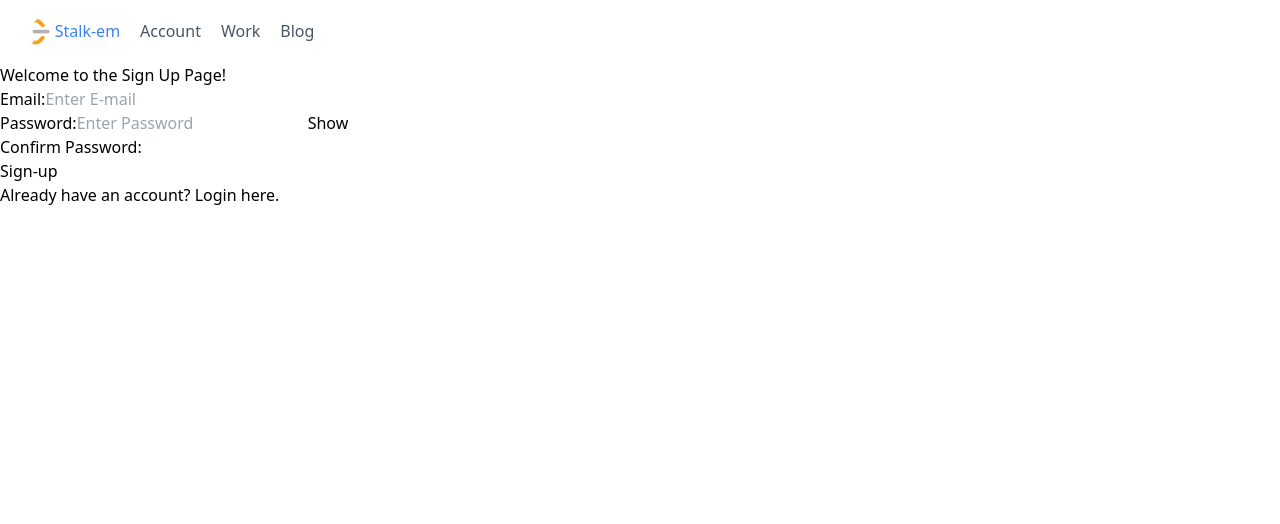
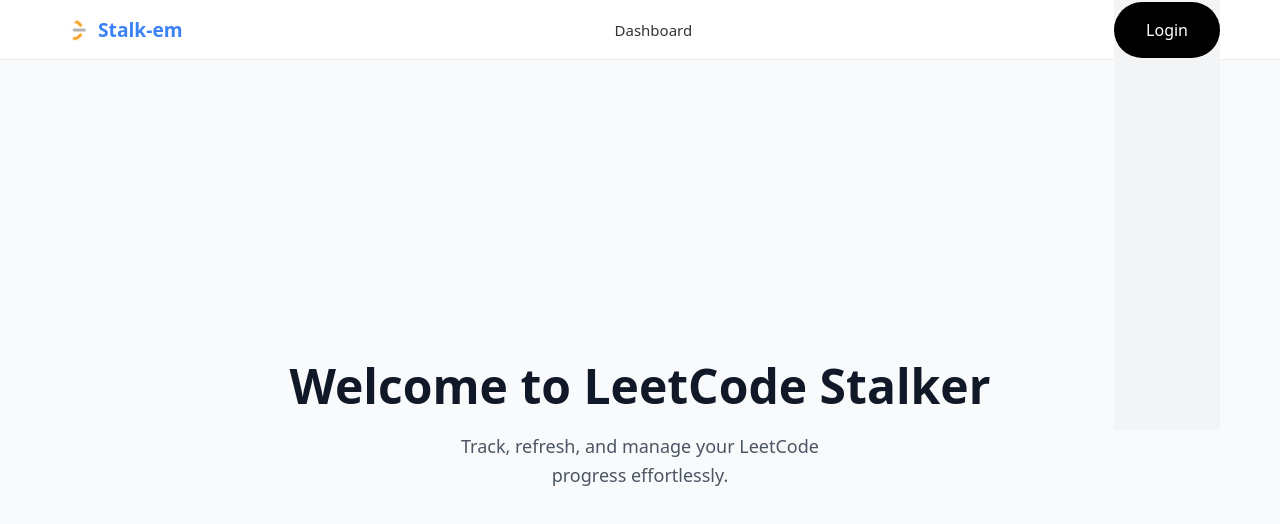
Before and after one commit to GuthaSrishanthReddy/leetcode-stalker, a React app in the folder leetcode-stalker-react/frontend/: page / in a window 1280 px wide. Shown: the top 524 px of the page. Built offline with nearby package versions, Linux system fonts and the light colour scheme; the HTML template or start-up script is replaced by a standard one.

Commit message:
improved ui and enhanced views

```diff
--- a/leetcode-stalker-react/frontend/package.json
+++ b/leetcode-stalker-react/frontend/package.json
@@ -10,6 +10,7 @@
   },
   "dependencies": {
     "axios": "^1.13.2",
+    "framer-motion": "^12.23.25",
     "react": "^19.2.0",
     "react-dom": "^19.2.0",
     "react-router-dom": "^7.9.6",
--- a/leetcode-stalker-react/frontend/src/App.jsx
+++ b/leetcode-stalker-react/frontend/src/App.jsx
@@ -3,27 +3,54 @@
 import RegisterPage from "./components/RegisterPage.jsx";
 import Dashboard from "./components/Dashboard.jsx";
 import Navbar from "./components/NavBar.jsx";
+import Home from "./components/Home.jsx";
 
 function App() {
-  const [view, setView] = useState("register");
+  const [view, setView] = useState("home");
+  const [error, setError] = useState(null);
+
+  function updateView(viewName) {
+    setView(viewName);
+    localStorage.setItem("view", viewName);
+  }
+
+  async function handleLogin(email, password) {
+    try {
+      setError(null);
+      const response = await loginUser(email, password);
+      const { token } = response.data;
+
+      localStorage.setItem("token", token);
+      updateView("dashboard");
+    } catch (err) {
+      setError(err?.response?.data?.message || "Login failed");
+    }
+  }
+
+  function handleLogout() {
+    localStorage.removeItem("token");
+    updateView("login");
+  }
 
   return (
-    <div>
-      <Navbar/>
-      {view === "login" && (
-        <LoginPage onSuccessfulLogin={() => setView("dashboard")} />
+    <>
+      <Navbar
+        isLoggedIn={!!localStorage.getItem("token")}
+        handleLogout={handleLogout}
+        handleLogin={handleLogin}
+        updateView={updateView}
+      />
+
+      {view === "home" && <Home />}
+      {view === "login" && <LoginPage onLogin={handleLogin} error={error} />}
+      {view === "dashboard" && <Dashboard />}
+      {view === "register" && (
+        <RegisterPage onSuccessfulRegister={() => updateView("login")} />
       )}
-
-      {view === "dashboard" && (
-        <Dashboard/>
-      )}
-
-      {view === "register" && (
-        <RegisterPage onSuccessfulRegister={() => setView("login")} />
-      )}
-
-    </div>
+    </>
   );
 }
 
+
+
 export default App;
--- a/leetcode-stalker-react/frontend/src/components/Dashboard.jsx
+++ b/leetcode-stalker-react/frontend/src/components/Dashboard.jsx
@@ -2,8 +2,9 @@
 import { useEffect, useState } from "react";
 import { addProfile, listProfiles, deleteProfile, refreshProfile } from "../api/leetcode.js";
 import AddUser from "./AddUser.jsx";
+import RegisterPage from "./RegisterPage.jsx";
 
-export default function Dashboard() {
+export default function Dashboard({updateView}) {
 
     const [profiles, setProfiles] = useState([]);
     const [error, setError] = useState(null);
@@ -68,6 +69,12 @@
     }, []);
     if (error) return <div>Error: {error}</div>;
 
+    const token = localStorage.getItem("token");
+    if (!token) {
+        return <RegisterPage onSuccessfulRegister={() => updateView("login")} />;
+    }
+
+
     return (
         <div className="dashboard">
             <AddUser
--- /dev/null
+++ b/leetcode-stalker-react/frontend/src/components/Home.jsx
@@ -0,0 +1,13 @@
+import React from "react";
+import "../styles/home.css";
+
+export default function Home() {
+  return (
+    <div className="home-container">
+      <h1 className="home-title">Welcome to LeetCode Stalker</h1>
+      <p className="home-subtitle">
+        Track, refresh, and manage your LeetCode progress effortlessly.
+      </p>
+    </div>
+  );
+}
--- a/leetcode-stalker-react/frontend/src/components/LoginPage.jsx
+++ b/leetcode-stalker-react/frontend/src/components/LoginPage.jsx
@@ -1,57 +1,22 @@
 import {useState} from 'react';
 import {loginUser} from '../api/auth.js';
 
-export default function LoginPage({ onSuccessfulLogin }) {
+export default function LoginPage({ onLogin, error }) {
+  const [email, setEmail] = useState("");
+  const [password, setPassword] = useState("");
 
-  const [email, setEmail] = useState('');
-  const [password, setPassword] = useState('');
-  const [error, setError] = useState(null);
-
-  async function handleLogin(e) {
+  function handleSubmit(e) {
     e.preventDefault();
-    setError(null);
-    try {
-      const response = await loginUser(email, password);
-      const {token, user} = response.data;
-      localStorage.setItem('token', token);
-      onSuccessfulLogin(user);
-    }catch (err) {
-        console.log(err?.response?.data);
-      setError(err?.response?.data?.message || 'Login failed');
-    }
+    onLogin(email, password);  // call App's login
   }
 
   return (
-    <div className="login-page">
-      <h2> Welcome to the Login Page! </h2>
-      {error && <p className="error-message">{error}</p>}
+    <form onSubmit={handleSubmit}>
+      <input value={email} onChange={(e) => setEmail(e.target.value)} />
+      <input value={password} onChange={(e) => setPassword(e.target.value)} />
+      <button type="submit">Login</button>
 
-      <form onSubmit={handleLogin}>
-        <div>
-          <label htmlFor="email">Email:</label>
-          <input
-            type="email"
-            id="email"
-            placeholder='Enter E-mail'
-            value={email}
-            onChange={(e) => setEmail(e.target.value)}
-            required
-          />
-        </div>
-
-        <div>
-          <label htmlFor="password">Password:</label>
-          <input
-            type="password"
-            id="password"
-            placeholder='Enter Password'
-            value={password}
-            onChange={(e) => setPassword(e.target.value)}
-            required
-          />
-        </div>
-        <button type="submit">Login</button>
-      </form>
-    </div>
+      {error && <p style={{ color: "red" }}>{error}</p>}
+    </form>
   );
 }
--- /dev/null
+++ b/leetcode-stalker-react/frontend/src/components/Logout.jsx
@@ -0,0 +1,66 @@
+import React, { useRef } from "react";
+import { motion, useMotionValue, useSpring, useTransform } from "framer-motion";
+import "../styles/logout.css";
+
+
+
+
+
+function MagneticButton({ children = "Hover Me", className = "", handleAction }) {
+  const ref = useRef(null);
+
+  const mouseX = useMotionValue(0);
+  const mouseY = useMotionValue(0);
+
+  const springConfig = { damping: 15, stiffness: 150 };
+  const x = useSpring(mouseX, springConfig);
+  const y = useSpring(mouseY, springConfig);
+
+  const rotateX = useTransform(y, [-20, 20], [10, -10]);
+  const rotateY = useTransform(x, [-20, 20], [-10, 10]);
+
+  const handleMouseMove = (e) => {
+    const rect = ref.current?.getBoundingClientRect();
+    if (rect) {
+      const centerX = rect.x + rect.width / 2;
+      const centerY = rect.y + rect.height / 2;
+
+      mouseX.set(e.clientX - centerX);
+      mouseY.set(e.clientY - centerY);
+    }
+  };
+
+  const handleMouseLeave = () => {
+    mouseX.set(0);
+    mouseY.set(0);
+  };
+
+  return (
+    <motion.button
+      ref={ref}
+      className={`magnet-btn ${className}`}
+      onMouseMove={handleMouseMove}
+      onMouseLeave={handleMouseLeave}
+      style={{
+        x,
+        y,
+        rotateX,
+        rotateY,
+      }}
+      whileHover={{ scale: 1.1 }}
+      whileTap={{ scale: 0.95 }}
+    >
+      {children}
+    </motion.button>
+  );
+}
+
+export default function LogoutButton({handleLogin, handleLogout, token , updateView}) {
+  return (
+    <div className="magnet-container">
+      {token?
+      (<MagneticButton className="logout-button" handleAction={handleLogout}>Logout</MagneticButton>):
+    (<MagneticButton className="login-button" handleAction={handleLogin} onClick={() => updateView("login")}>Login</MagneticButton>)}
+    </div>
+  );
+}
--- a/leetcode-stalker-react/frontend/src/components/NavBar.jsx
+++ b/leetcode-stalker-react/frontend/src/components/NavBar.jsx
@@ -1,18 +1,30 @@
 import "../styles/NavBar.css";
 import logo from "../assets/LeetCode_logo.png";
+import Logout from "./logout.jsx";
 
-export default function Navbar() {
+export default function Navbar({
+  isLoggedIn,
+  handleLogout,
+  handleLogin,
+  updateView
+}){
   return (
     <header className="navbar-header">
       <nav className="navbar-container">
         <div className="navbar-left">
-          <a className="navbar-brand" href="#" aria-label="Brand">
-            <img
-              className="navbar-logo"
-              src={logo}
-              alt="Logo"
-            />
+          <a
+            href="#"
+            className="navbar-brand"
+            onClick={(e) => {
+              e.preventDefault();
+              updateView('home');
+            }}
+            aria-label="Brand"
+          >
+            <img className="navbar-logo" src={logo} alt="Logo" />
+            <span className="navbar-title">Stalk-em</span>
           </a>
+
 
           <div className="navbar-toggle-wrapper">
             <button
@@ -24,40 +36,9 @@
               aria-label="Toggle navigation"
               data-hs-collapse="#navbar-menu"
             >
-              {/* Hamburger Icon */}
-              <svg
-                className="icon-open"
-                xmlns="http://www.w3.org/2000/svg"
-                width={24}
-                height={24}
-                viewBox="0 0 24 24"
-                fill="none"
-                stroke="currentColor"
-                strokeWidth={2}
-                strokeLinecap="round"
-                strokeLinejoin="round"
-              >
-                <line x1={3} x2={21} y1={6} y2={6} />
-                <line x1={3} x2={21} y1={12} y2={12} />
-                <line x1={3} x2={21} y1={18} y2={18} />
-              </svg>
+
 
               {/* Close Icon */}
-              <svg
-                className="icon-close"
-                xmlns="http://www.w3.org/2000/svg"
-                width={24}
-                height={24}
-                viewBox="0 0 24 24"
-                fill="none"
-                stroke="currentColor"
-                strokeWidth={2}
-                strokeLinecap="round"
-                strokeLinejoin="round"
-              >
-                <path d="M18 6 6 18" />
-                <path d="m6 6 12 12" />
-              </svg>
 
               <span className="sr-only">Toggle navigation</span>
             </button>
@@ -70,19 +51,22 @@
           aria-labelledby="navbar-collapse-btn"
         >
           <div className="navbar-links">
-            <a className="nav-link active" href="#">
-              Stalk-em
-            </a>
-            <a className="nav-link" href="#">
-              Account
-            </a>
-            <a className="nav-link" href="#">
-              Work
-            </a>
-            <a className="nav-link" href="#">
-              Blog
+
+            <a
+              href="#"
+              className="nav-link"
+              onClick={(e) => {
+                e.preventDefault();
+                updateView('dashboard');
+              }}
+            >
+              Dashboard
             </a>
           </div>
+        </div>
+
+        <div className="navbar-right">
+          <Logout handleLogin={handleLogin} handleLogout={handleLogout} token={isLoggedIn} updateView={updateView} />
         </div>
       </nav>
     </header>
--- /dev/null
+++ b/leetcode-stalker-react/frontend/src/styles/home.css
@@ -0,0 +1,25 @@
+.home-container {
+  height: calc(100vh - 80px); /* Leaves space for navbar */
+  width: 100%;
+  display: flex;
+  flex-direction: column;
+  align-items: center;
+  justify-content: center;
+  text-align: center;
+  background: #f8fafc;
+  padding: 20px;
+}
+
+.home-title {
+  font-size: 48px;
+  font-weight: 700;
+  color: #111827;
+  margin-bottom: 10px;
+}
+
+.home-subtitle {
+  font-size: 18px;
+  color: #4b5563;
+  max-width: 400px;
+  line-height: 1.6;
+}
--- /dev/null
+++ b/leetcode-stalker-react/frontend/src/styles/logout.css
@@ -0,0 +1,24 @@
+.magnet-container {
+  width: 100%;
+  height: 100vh;
+  background: #f3f4f6; /* gray-100 */
+  display: flex;
+  align-items: center;
+  justify-content: center;
+}
+
+.magnet-btn {
+  padding: 16px 32px;
+  background: #000;
+  color: white;
+  border-radius: 9999px; /* fully rounded */
+  transition: background 0.2s ease;
+  cursor: pointer;
+  border: none;
+  outline: none;
+  font-size: 16px;
+}
+
+.magnet-btn:hover {
+  background: #111;
+}
--- a/leetcode-stalker-react/frontend/src/styles/navBar.css
+++ b/leetcode-stalker-react/frontend/src/styles/navBar.css
@@ -1,124 +1,109 @@
-/* Header wrapper */
+/* Make navbar small and compact */
 .navbar-header {
-  position: relative;
-  display: flex;
-  flex-wrap: wrap;
   width: 100%;
-  background: white;
-  color: #333;
-  padding: 12px 0;
+  background: #fff;
+  border-bottom: 1px solid #eee;
 }
 
 /* Main nav container */
 .navbar-container {
-  max-width: 85rem;
-  width: 100%;
+  max-width: 1200px;
   margin: 0 auto;
-  padding: 0 1rem;
-
+  padding: 0.6rem 1rem;   /* reduce padding → smaller height */
   display: flex;
   justify-content: space-between;
+  align-items: center;    /* vertically centers content */
+}
+
+/* Left side: Logo + Name */
+.navbar-left {
+  display: flex;
+  align-items: center;
+  gap: 10px;
+}
+
+/* Logo smaller */
+.navbar-logo {
+  height: 32px;           /* reduce logo size */
+  width: auto;
+}
+
+.navbar-links {
+  display: flex;
+  gap: 20px;
   align-items: center;
 }
 
-/* Left section (logo + toggle) */
-.navbar-left {
+.nav-link {
+  color: #333;
+  cursor: pointer;
+  font-size: 15px;
+  text-decoration: none;
+}
+
+.nav-link:hover {
+  color: #007bff;
+}
+
+/* Right side (logout/login button) */
+.navbar-right {
   display: flex;
   align-items: center;
-  justify-content: space-between;
-  width: 100%;
+}
+
+
+
+/* FORCE NAV HEIGHT TO BE SMALL */
+.navbar-header {
+  height: 60px !important;
+  min-height: 60px !important;
+  max-height: 60px !important;
+  padding: 0 !important;
+  margin: 0 !important;
+}
+
+/* Keep inner container compact */
+.navbar-container {
+  height: 60px !important;
+  min-height: 60px !important;
+  padding: 0 20px !important;
+  display: flex !important;
+  justify-content: space-between !important;
+  align-items: center !important;
 }
 
 /* Logo */
 .navbar-logo {
-  width: 40px;
-  height: auto;
+  height: 30px !important;
+  width: auto !important;
+  display: block !important;
 }
 
-/* Toggle button (mobile only) */
-.navbar-toggle-wrapper {
-  display: block;
+/* Make nav links vertically centered */
+.navbar-links,
+.navbar-right,
+.navbar-left {
+  height: 60px !important;
+  display: flex !important;
+  align-items: center !important;
 }
 
-.navbar-toggle {
-  position: relative;
-  width: 28px;
-  height: 28px;
-  display: flex;
-  justify-content: center;
-  align-items: center;
-  border: 1px solid #d1d5db;
-  background: white;
-  color: #333;
-  border-radius: 8px;
-  cursor: pointer;
+/* Remove any extra spacing */
+* {
+  margin: 0;
+  padding: 0;
 }
 
-.icon-close {
-  display: none;
+
+/* Logo + Text horizontal alignment */
+.navbar-brand {
+  display: flex;
+  align-items: center;
+  gap: 8px; /* spacing between logo and text */
 }
 
-.navbar-toggle[aria-expanded="true"] .icon-open {
-  display: none;
+.navbar-title {
+  font-size: 1.2rem;
+  font-weight: 600;
+  color: #3b82f6; /* blue like your design */
 }
-
-.navbar-toggle[aria-expanded="true"] .icon-close {
-  display: block;
-}
-
-/* Menu */
-.navbar-menu {
-  display: none;
-  width: 100%;
-  transition: height 0.3s ease;
-}
-
-.navbar-menu.show {
-  display: block;
-}
-
-/* Menu Links */
-.navbar-links {
-  margin-top: 20px;
-  display: flex;
-  flex-direction: column;
-  gap: 20px;
-  text-align: right;
-}
-
-.nav-link {
-  font-weight: 500;
-  color: #4b5563;
-  text-decoration: none;
-  transition: color 0.2s;
-}
-
-.nav-link:hover {
-  color: #9ca3af;
-}
-
-.nav-link.active {
-  color: #3b82f6;
-}
-
-/* Desktop styles */
-@media (min-width: 640px) {
-  .navbar-left {
-    width: auto;
-  }
-
-  .navbar-toggle-wrapper {
-    display: none;
-  }
-
-  .navbar-menu {
-    display: block !important;
-  }
-
-  .navbar-links {
-    margin-top: 0;
-    flex-direction: row;
-    gap: 20px;
-    align-items: center;
-  }
-}
```
Also changed, not shown: leetcode-stalker-react/frontend/src/components/ProfilesTable.jsx (+26 -13 lines), leetcode-stalker-react/frontend/src/styles/profilesTable.css (+34 -0 lines), 1 other file (tests, documents, lock files or other folders).
